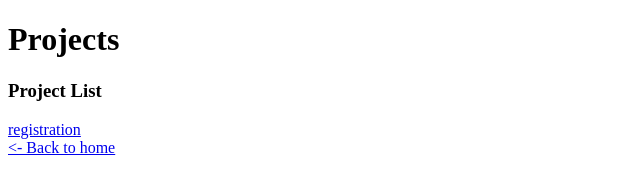
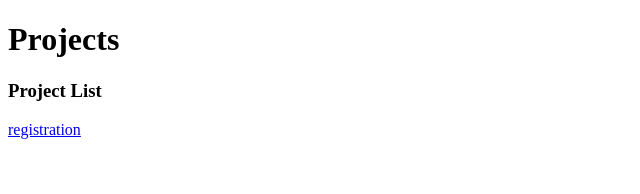
Before and after one commit to atmakurikrishnachaitanya/wadl22, a website: page project.html in a window 1280 px wide. Shown: the whole page, without its empty margins (0-640 px from the left). Drawn offline with Linux system fonts and the light colour scheme.

Commit message:
Update project.html

```diff
--- a/project.html
+++ b/project.html
@@ -9,6 +9,5 @@
    <h1>Projects</h1>
    <h3>Project List</h3>
    <a href="./registration">registration</a></br>
-   <a href="./home">&lt;- Back to home</a>
 </body>
 </html>
```
